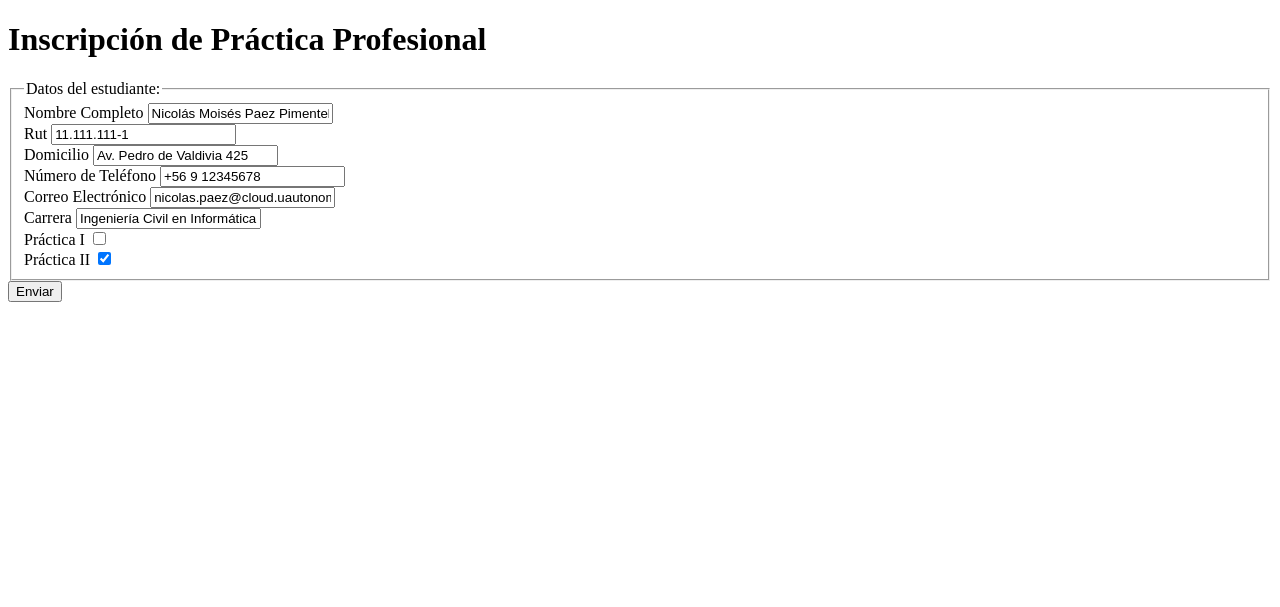
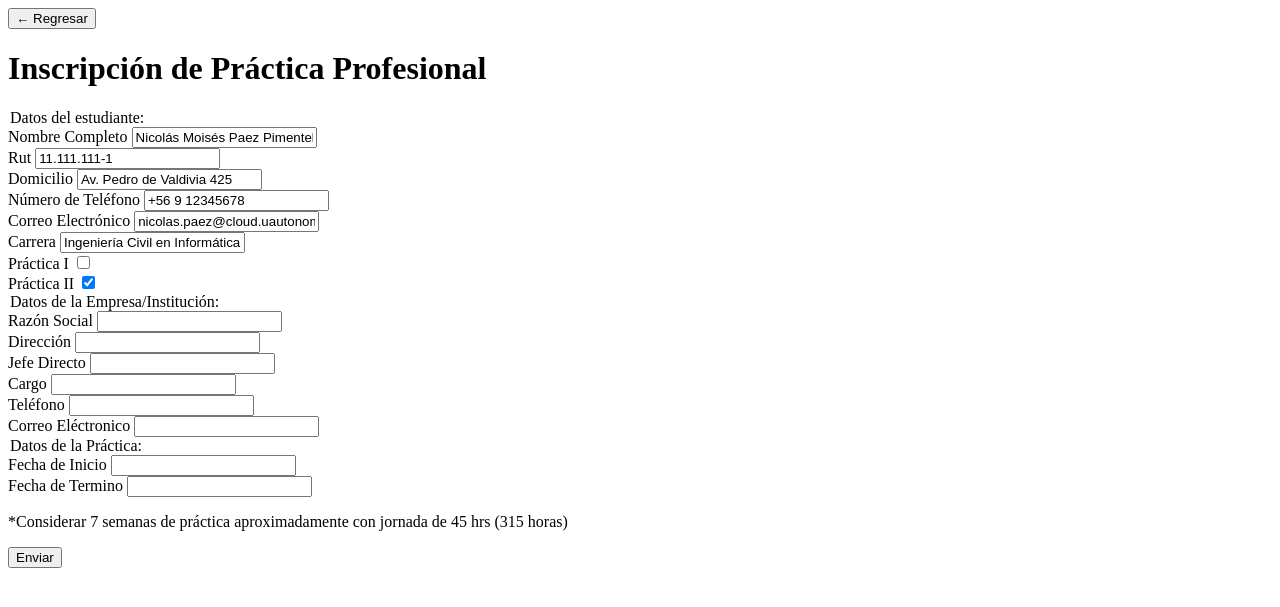
Before and after one commit to ArielSanchez0202/MonitoreoPracticas, a Django app: page /estudiante/inscripcion_practica/ in a window 1280 px wide. Shown: the top 607 px of the page. Run offline with Django 5.2, Linux system fonts and the light colour scheme.

Commit message:
Formulario de inscripción práctica

```diff
--- a/practicas/estudiante/templates/inscripcion_practica.html
+++ b/practicas/estudiante/templates/inscripcion_practica.html
@@ -6,10 +6,12 @@
 </head>
 <body>
     <div class="container">
+        <button type="button" class="back-button" onclick="window.history.back()">
+            ← Regresar
+        </button>
         <h1>Inscripción de Práctica Profesional</h1>
 
         <form>
-            <fieldset>
             <legend>Datos del estudiante:</legend>
 
             <div class="form-group">
@@ -52,7 +54,51 @@
                 <input type="checkbox" id="practica2" name="practica2" checked>
             </div>
 
-            </fieldset>
+            <legend>Datos de la Empresa/Institución:</legend>
+
+            <div class="form-group">
+                <label for="razón">Razón Social</label>
+                <input type="text" id="razón" name="razón">
+            </div>
+
+            <div class="form-group">
+                <label for="direccion">Dirección</label>
+                <input type="text" id="direccion" name="direccion">
+            </div>
+
+            <div class="form-group">
+                <label for="jefe">Jefe Directo</label>
+                <input type="text" id="jefe" name="jefe">
+            </div>
+
+            <div class="form-group">
+                <label for="cargo">Cargo</label>
+                <input type="text" id="cargo" name="cargo">
+            </div>
+
+            <div class="form-group">
+                <label for="telefono">Teléfono</label>
+                <input type="text" id="telefono" name="telefono">
+            </div>
+
+            <div class="form-group">
+                <label for="correo">Correo Eléctronico</label>
+                <input type="email" id="correo" name="correo">
+            </div>
+
+            <legend>Datos de la Práctica:</legend>
+
+            <div class="form-group">
+                <label for="inicio">Fecha de Inicio</label>
+                <input type="text" id="inicio" name="inicio">
+            </div>
+
+            <div class="form-group">
+                <label for="termino">Fecha de Termino</label>
+                <input type="text" id="termino" name="termino">
+            </div>
+
+            <p>*Considerar 7 semanas de práctica aproximadamente con jornada de 45 hrs (315 horas) </p>
 
             <button type="submit">Enviar</button>
         </form>
```
Lines whose indentation alone changed are shown as unchanged.
